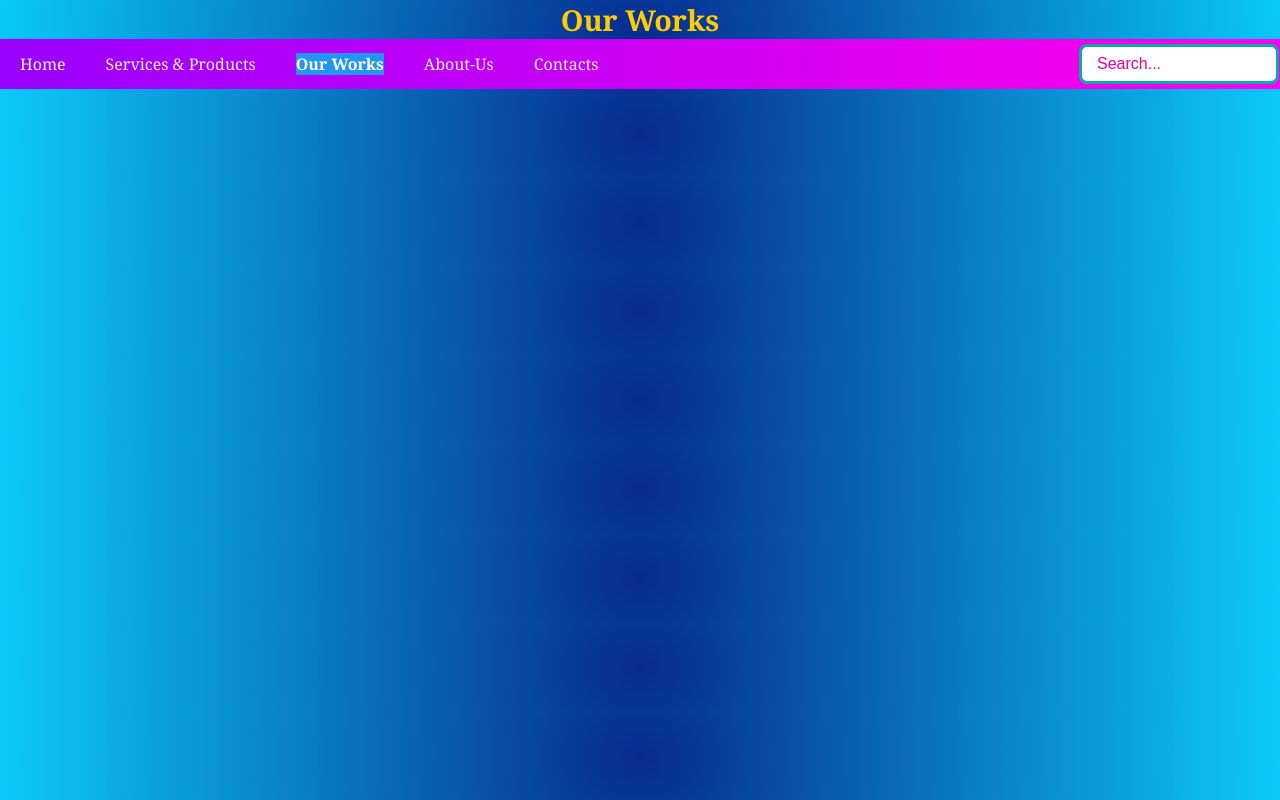
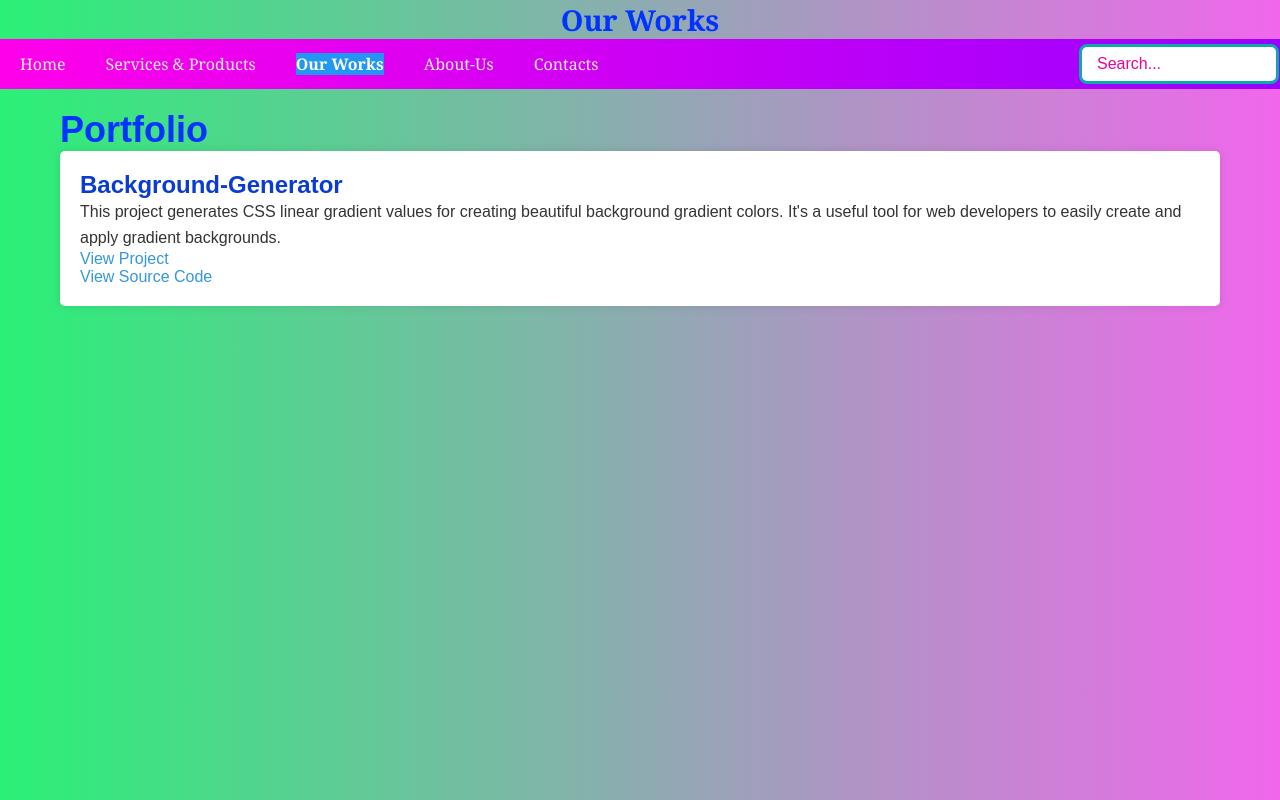
Before and after one commit to SsejjengoEdward8576/ssejjengoedward8576.sektawebsite.io, a plain HTML site: page our-works.html in a window 1280 px wide. Drawn offline with Linux system fonts and the light colour scheme.

Commit message:
Adding portfolio page

```diff
--- /dev/null
+++ b/Projects/sheet-bg.css
@@ -0,0 +1,17 @@
+body{
+    font-family: 'Franklin Gothic Medium', 'Arial Narrow', Arial, sans-serif;
+    color: rgba(0, 0, 0, 0.902);
+    font-weight: bold;
+    letter-spacing: .5em;
+    top: 15%;
+    text-align: center;
+    text-transform: uppercase;
+    background: linear-gradient(to right, rgb(230, 225, 86), rgb(223, 149, 217));
+    background-size: cover;
+    box-sizing: border-box;
+    border: 5px solid;
+    border-radius: 1px solid black;
+}
+ .css h3{
+   text-transform: lowercase;
+ }
--- a/main.css
+++ b/main.css
@@ -9,7 +9,7 @@
 body{
     font-family: Arial, Helvetica, sans-serif;
 	margin: auto 0;
-    background: radial-gradient(circle, rgba(2,0,36,1) 0%, rgba(9,9,121,1) 0%, rgba(7,42,145,1) 0%, rgba(9,200,250,0.9894082633053222) 100%);
+    background: linear-gradient(to right, rgb(42, 240, 118), rgb(241, 103, 236));
 	background-size: cover;
     overflow: auto;
 }
@@ -25,7 +25,7 @@ header h1{
 
 .header{
     font-family: Georgia, 'Times New Roman', Times, serif;
-    background: radial-gradient(circle, rgba(2,0,36,1) 0%, rgba(9,9,121,1) 0%, rgba(7,42,145,1) 0%, rgba(9,200,250,0.9894082633053222) 100%);
+    /* background: linear-gradient(to right,rgb(240, 130, 242), rgb(178, 202, 240)); */
     color: #FFF;
     padding: auto;
     text-align: center;
@@ -90,9 +90,8 @@ a:active{
 
 section {
     background-color: #FFF;
-    padding: 10px ;
+    padding: 10px;
     margin-top: 5px;
-    border-radius: 5px;
 }
 
 /*Media query for devices with a maximum width of 768px*/
@@ -137,7 +136,7 @@ section {
 /* Media query for devices with a minimum width of 769px */
 @media (min-width: 769px) {
     .navbar {
-        background: linear-gradient(to right, rgb(153, 0, 255), rgb(255, 0, 234));
+        background: linear-gradient(to right, rgb(255, 0, 234),rgb(153, 0, 255));
     }
     .navbar ul {
         display: flex;
@@ -155,7 +154,7 @@ section {
 
 h1 {
     font-size: 36px;
-    color: #ffcc00;
+    color: #0033ff;
     transition: color 0.3s ease-in-out, transform 0.3s ease-in-out;
 }
 
@@ -201,7 +200,7 @@ h1:hover {
     }
 }
 
-h1.animated {
+.main-content h2 {
     animation: bounce 1s ease infinite; /* Apply the animation to the element */
 }
 
@@ -310,7 +309,35 @@ p {
     text-align: center;
   }
 
-/* Footer styled */
+/* .........................Styling the Portfolio Page................. */
+.portfolio {
+    max-width: 1200px;
+    margin: 0 auto;
+    padding: 20px;
+}
+
+.project {
+    background: #fff;
+    margin-bottom: 20px;
+    padding: 20px;
+    border-radius: 5px;
+    box-shadow: 0 0 10px rgba(0, 0, 0, 0.1);
+}
+.project h2 {
+    margin-top: 0;
+}
+.project p {
+    line-height: 1.6;
+}
+.project a {
+    color: #3498db;
+    text-decoration: none;
+}
+.project a:hover {
+    text-decoration: underline;
+}
+
+/* .............................Footer styled......................... */
 footer {
     background-color: #333;
     color: yellow;
--- a/our-works.html
+++ b/our-works.html
@@ -24,6 +24,20 @@
 				</nav>
 			</header>
 		</div>
+		<!-- Contents  -->
+		 <div class="portfolio">
+			<h1>Portfolio</h1>
+			<div class="project">
+				<h2>Background-Generator</h2>
+				<p>This project generates CSS linear gradient values for creating beautiful background gradient colors.
+					It's a useful tool for web developers to easily create and apply gradient backgrounds.
+				</p>
+				<a href="Projects/index-bg.html">View Project</a><br>
+				<a href="https://github.com/SsejjengoEdward8576/background-generator.git">
+					View Source Code
+				</a>
+			</div>
+		 </div>
 		<script type="text/javascript" src="script.js"></script>
 </body>
 </html>
```
Also changed, not shown: Projects/index-bg.html (added, +20 -0 lines), Projects/script-bg.js (added, +18 -0 lines).
